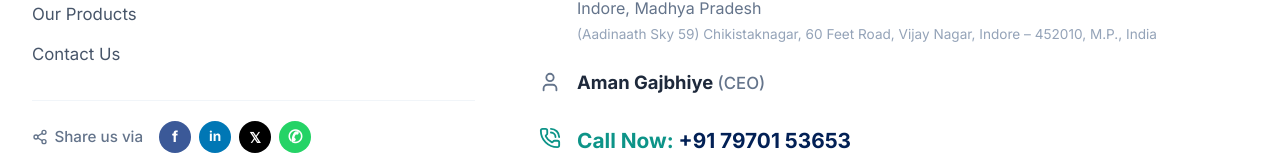
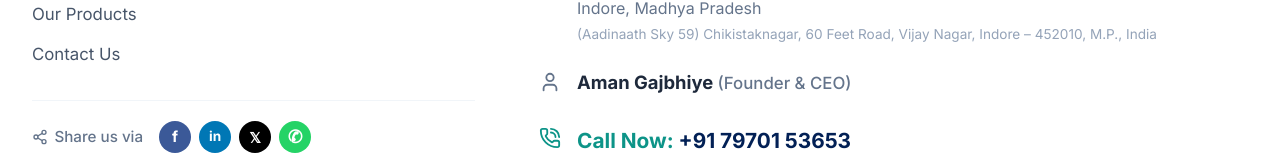
Before and after one commit to agnovaglobalexports-design/agnova-global, a React (Vite) app: page /contact in a window 1280 px wide. Shown: the part 8584-8747 px from the top of the page. Built offline with nearby package versions, Linux system fonts and the light colour scheme.

Commit message:
Update footer designation to Aman Gajbhiye (Founder & CEO)

```diff
--- a/src/components/Footer.jsx
+++ b/src/components/Footer.jsx
@@ -108,13 +108,13 @@ const Footer = () => {
                 </div>
               </div>
 
-              {/* CEO Info */}
+              {/* Founder & CEO Info */}
               <div className="reach-item">
                 <div className="reach-icon-wrapper">
                   <User size={22} className="reach-icon" />
                 </div>
                 <div className="reach-text">
-                  <strong className="reach-person-name">Aman Gajbhiye <span className="designation">(CEO)</span></strong>
+                  <strong className="reach-person-name">Aman Gajbhiye <span className="designation">(Founder & CEO)</span></strong>
                 </div>
               </div>
 
```
